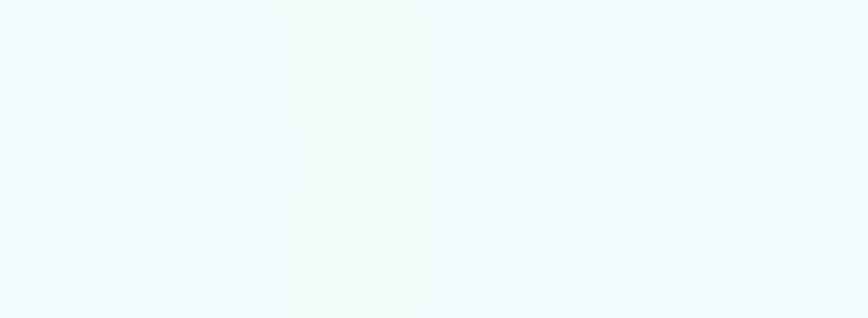
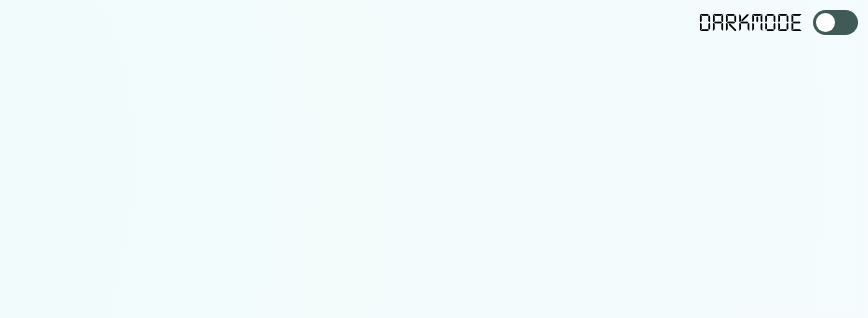
Before and after one commit to kaykiletieri/Clock, a plain HTML site: page index.html in a window 1280 px wide. Shown: the top 318 px of the page, without its empty margins (412-1280 px from the left). Drawn offline with Linux system fonts and the light colour scheme.

Commit message:
:sparkles:  feat: Darkmode

```diff
--- a/assets/css/style.css
+++ b/assets/css/style.css
@@ -8,6 +8,69 @@ html, body {
     width: 100%;
 }
 
+/*CheckBox*/
+#body {
+    display: flex;
+    justify-content: flex-end;
+}
+
+.containerBtn {
+    display: flex;
+    flex-direction: row;
+    padding: 10px;
+    gap: 10px;
+    font-size: 20pt;
+    font-family: Digital, sans-serif;
+}
+
+.toggler-wrapper {
+  display: block;
+  width: 45px;
+  height: 25px;
+  cursor: pointer;
+  position: relative;
+}
+
+.toggler-wrapper input[type="checkbox"] {
+  display: none;
+}
+
+.toggler-wrapper input[type="checkbox"]:checked+.toggler-slider {
+  background-color: rgb(93, 211, 93);
+}
+
+.toggler-wrapper .toggler-slider {
+  background-color: #405b57;
+  position: absolute;
+  border-radius: 100px;
+  top: 0;
+  left: 0;
+  width: 100%;
+  height: 100%;
+  -webkit-transition: all 300ms ease;
+  transition: all 300ms ease;
+}
+
+.toggler-wrapper .toggler-knob {
+  position: absolute;
+  -webkit-transition: all 300ms ease;
+  transition: all 300ms ease;
+}
+
+.toggler-wrapper.style-1 input[type="checkbox"]:checked+.toggler-slider .toggler-knob {
+    left: calc(100% - 19px - 3px);
+}
+
+.toggler-wrapper.style-1 .toggler-knob {
+    width: calc(25px - 6px);
+    height: calc(25px - 6px);
+    border-radius: 50%;
+    left: 3px;
+    top: 3px;
+    background-color: #fff;
+}
+
+/*Clock*/
 #container {
     position: absolute;
     top: 50%;
@@ -51,12 +114,13 @@ html, body {
     border: solid 5px #000;
 }
 
+/*DarkMode*/
 .lightMode {
     background-image: radial-gradient( circle farthest-corner at 10% 20%,  rgba(234,249,249,0.67) 0.1%, rgba(239,249,251,0.63) 90.1% );
 }
 
 .darkMode {
-    background-image: linear-gradient( 94.3deg,  rgb(10, 14, 34) 10.9%, rgb(19, 19, 26) 87.1% );
+    background-image: linear-gradient( 94.3deg,  rgb(12, 12, 12) 10.9%, rgb(9, 9, 20) 87.1% );
 }
 
 .day {
@@ -68,3 +132,7 @@ html, body {
     background-color: rgb(93, 211, 93);
     box-shadow: rgb(93, 211, 93) 0px 0px 50px;
 }
+
+.color {
+    color: rgb(93, 211, 93);
+}
--- a/assets/js/script.js
+++ b/assets/js/script.js
@@ -25,3 +25,16 @@ const relogio = setInterval(function time(){
     minutos.textContent = min;
     segundos.textContent = seg;
 });
+
+//Darkmode
+const display = document.querySelector("#display");
+const body = document.querySelector("#body");
+const label = document.querySelector("#label");
+
+function darkMode() {
+    display.classList.toggle("day");
+    display.classList.toggle("night");
+    body.classList.toggle("lightMode");
+    body.classList.toggle("darkMode");
+    label.classList.toggle("color")
+}
--- a/index.html
+++ b/index.html
@@ -9,6 +9,16 @@
     <link rel="stylesheet" href="./assets/css/style.css">
 </head>
 <body id="body" class="lightMode">
+    <div class="containerBtn">
+    <label id="label">Darkmode</label>
+        <label class="toggler-wrapper style-1">
+            <input type="checkbox" onclick="darkMode()">
+            <div class="toggler-slider">
+            <div class="toggler-knob"></div>
+            </div>
+        </label>
+    </div>
+
     <div id="container">
         <div id="detalhe"></div>
         <div id="relogio">
```
